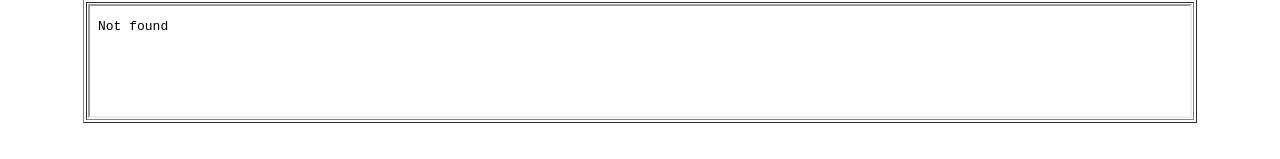
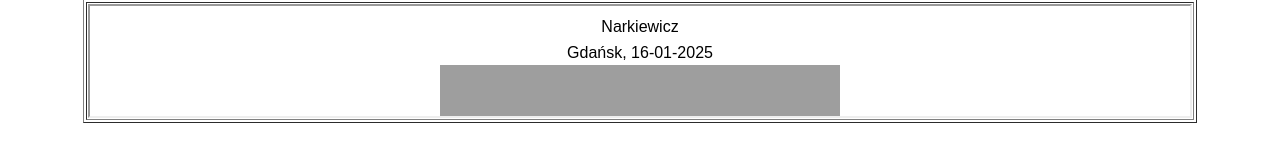
Before and after one commit to NataliaNarkiewicz/Zadanie1415, a plain HTML site: page index.html in a window 1280 px wide. Shown: the part 567-726 px from the top of the page. Drawn offline with Linux system fonts and the light colour scheme.

Commit message:
Update index.html

```diff
--- a/index.html
+++ b/index.html
@@ -52,7 +52,7 @@
         </tr>
         <tr>
             <td colspan="3">
-                <iframe scrolling="no" width=1100 height=110 name="obszar_stopka" src="stopka_narkiewicz"
+                <iframe scrolling="no" width=1100 height=110 name="obszar_stopka" src="stopka_narkiewicz.html"
                     border="0"></iframe>
             </td>
         </tr>
```
